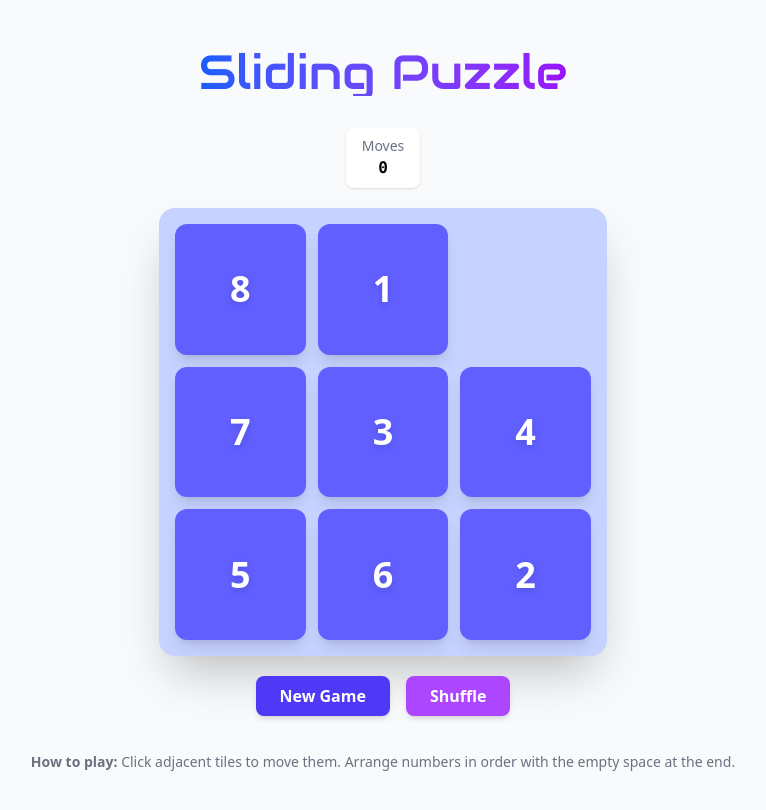
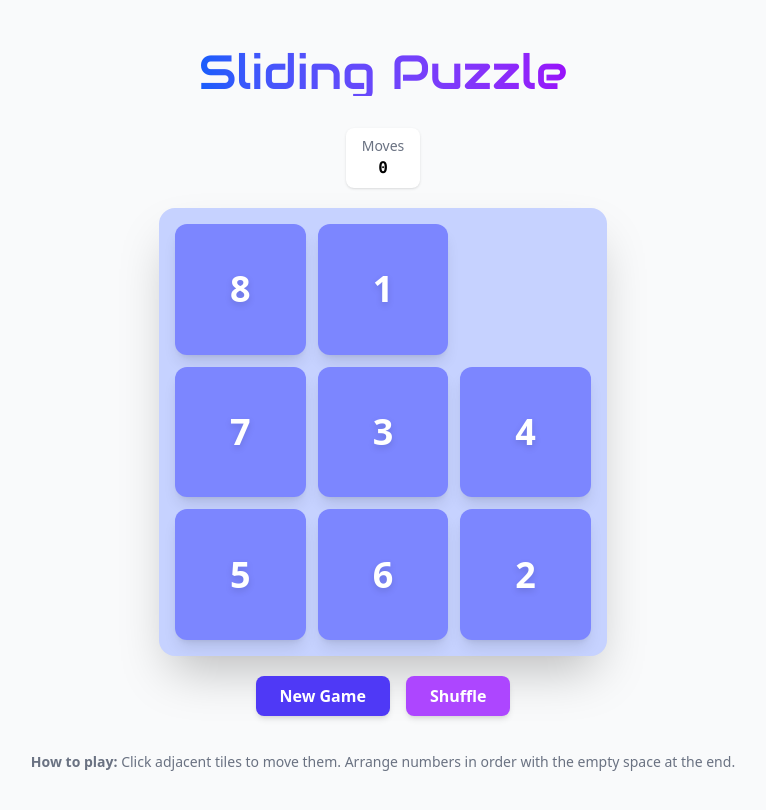
Before and after one commit to umangsondagar3401/gamezone, a React (Vite) app: page /sliding-puzzle in a window 1280 px wide. Both pictures are taken after a click on the button "Start Game". Shown: the top 810 px of the page, without its empty margins (257-1023 px from the left). Built offline with nearby package versions, Linux system fonts and the light colour scheme; a web font is replaced by a local one.

Commit message:
Update PuzzleTile.tsx

```diff
--- a/src/components/SlidingPuzzle/GameBoard/PuzzleTile.tsx
+++ b/src/components/SlidingPuzzle/GameBoard/PuzzleTile.tsx
@@ -23,7 +23,7 @@ export const PuzzleTile = ({
     if (isLoading) {
       return (
         <div className="relative w-full h-full">
-          <div className="absolute inset-0 bg-gray-300 animate-pulse rounded-lg" />
+          <div className="absolute inset-0 bg-indigo-50 animate-pulse rounded-lg" />
         </div>
       );
     }
@@ -60,9 +60,9 @@ export const PuzzleTile = ({
     <motion.div
       className={`flex items-center justify-center rounded-xl cursor-pointer select-none overflow-hidden ${
         puzzleType === "number"
-          ? "bg-indigo-500 text-white shadow-lg hover:shadow-xl"
-          : "bg-gray-400"
-      } aspect-square ${boardSize === 3 ? "min-w-[100px]" : "min-w-[80px]"}`}
+          ? "bg-indigo-400 text-white shadow-lg hover:shadow-xl"
+          : "bg-indigo-200"
+      } aspect-square w-full h-full`}
       initial={{ scale: 1 }}
       onClick={() => onClick(index)}
       whileTap={{ scale: isClickable ? 0.95 : 1 }}
```
